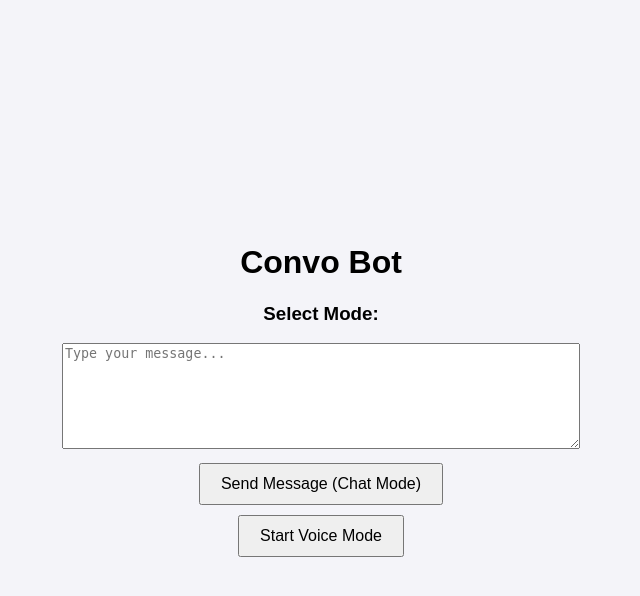
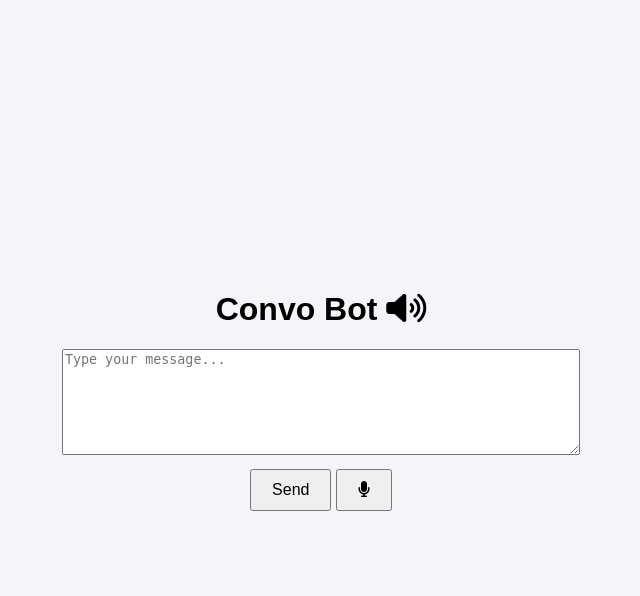
Before and after one commit to adnangulzarbaba/Adnan_Meta_Scifor_Technologies, a Flask app: page / in a window 1280 px wide. Shown: the top 596 px of the page, without its empty margins (319-959 px from the left). Run offline with Flask 2, Linux system fonts and the light colour scheme.

Commit message:
index.html

```diff
--- a/Major_Project/templates/index.html
+++ b/Major_Project/templates/index.html
@@ -5,18 +5,22 @@
     <meta name="viewport" content="width=device-width, initial-scale=1.0">
     <title>Convo Bot</title>
     <link rel="stylesheet" href="{{ url_for('static', filename='style.css') }}">
+    <!-- Include Font Awesome for Icons -->
+    <link href="https://cdnjs.cloudflare.com/ajax/libs/font-awesome/6.0.0-beta3/css/all.min.css" rel="stylesheet">
 </head>
 <body>
     <div class="container">
-        <h1>Convo Bot</h1>
-        <h3>Select Mode:</h3>
+        <h1>Convo Bot <i class="fas fa-volume-up"></i></h1> <!-- Speaker icon instead of chat bubbles -->
         <form id="chatForm">
             <textarea id="user_input" placeholder="Type your message..."></textarea>
-            <button type="button" onclick="sendMessage()">Send Message (Chat Mode)</button>
+            <div class="button-container">
+                <button type="button" class="send-btn" onclick="sendMessage()">Send</button>
+                <!-- Mic Icon button -->
+                <button type="button" class="audio-btn" onclick="startVoice">
+                    <i class="fas fa-microphone"></i> <!-- Mic icon -->
+                </button>
+            </div>
         </form>
-        <div>
-            <button onclick="startVoice()">Start Voice Mode</button>
-        </div>
         <div id="response"></div>
     </div>
 
@@ -25,9 +29,7 @@
             const userInput = document.getElementById('user_input').value;
             fetch("/", {
                 method: "POST",
-                headers: {
-                    "Content-Type": "application/json"
-                },
+                headers: { "Content-Type": "application/json" },
                 body: JSON.stringify({ user_input: userInput })
             })
             .then(response => response.json())
@@ -38,9 +40,7 @@
         }
 
         function startVoice() {
-            fetch("/voice", {
-                method: "POST"
-            })
+            fetch("/voice", { method: "POST" })
             .then(response => response.json())
             .then(data => {
                 document.getElementById("response").innerText = data.response;
```
